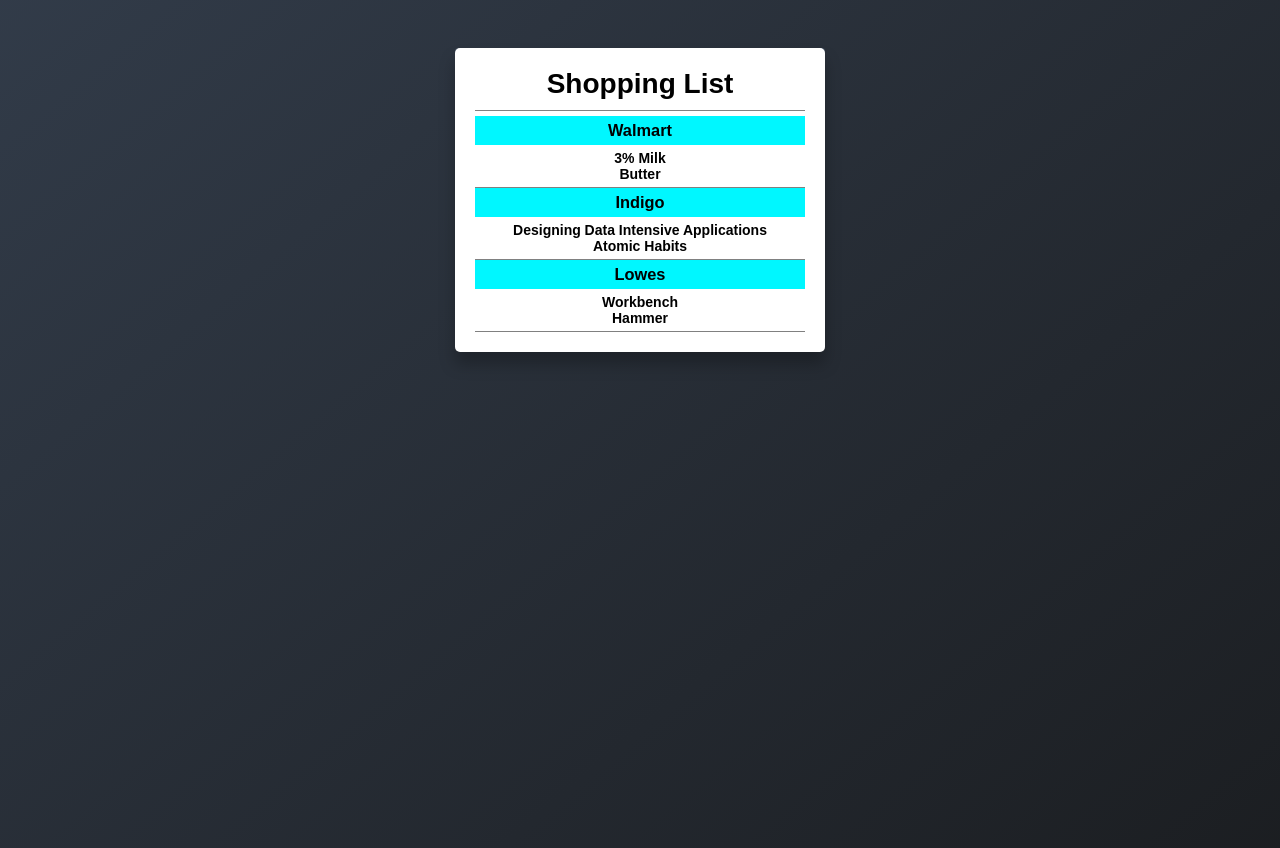
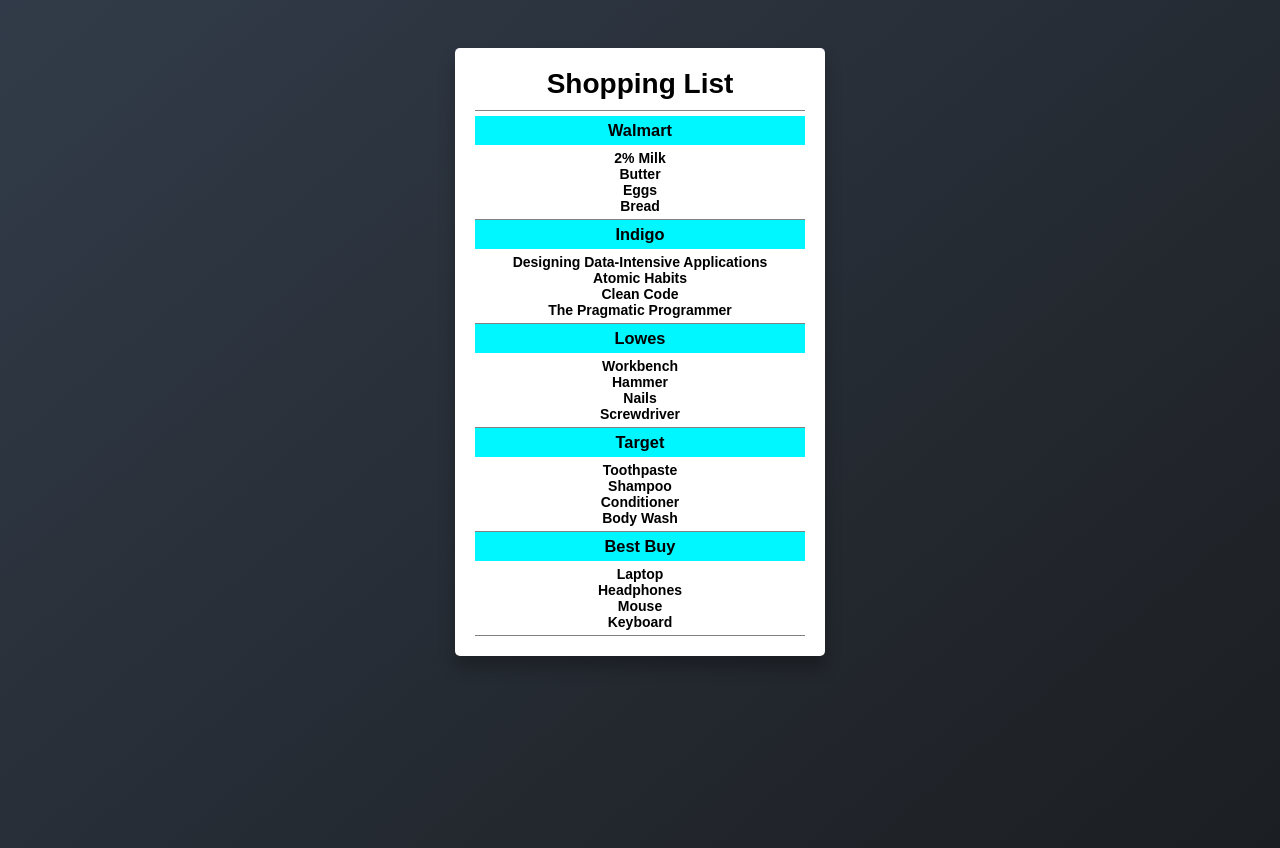
Before and after one commit to JL-Agbalo/react-beautiful-dnd, a React (Create React App) app: page / in a window 1280 px wide. Built offline with nearby package versions, Linux system fonts and the light colour scheme.

Commit message:
feat: update initial data with new items and stores for enhanced inventory representation

```diff
--- a/src/data/initialData.js
+++ b/src/data/initialData.js
@@ -3,8 +3,10 @@
     id: "0e2f0db1-5457-46b0-949e-8032d2f9997a",
     name: "Walmart",
     items: [
-      { id: "26fd50b3-3841-496e-8b32-73636f6f4197", name: "3% Milk" },
+      { id: "26fd50b3-3841-496e-8b32-73636f6f4197", name: "2% Milk" },
       { id: "b0ee9d50-d0a6-46f8-96e3-7f3f0f9a2525", name: "Butter" },
+      { id: "a1b2c3d4-5678-90ab-cdef-1234567890ab", name: "Eggs" },
+      { id: "b1c2d3e4-5678-90ab-cdef-1234567890ab", name: "Bread" },
     ],
     tint: 1,
   },
@@ -14,9 +16,14 @@
     items: [
       {
         id: "95ee6a5d-f927-4579-8c15-2b4eb86210ae",
-        name: "Designing Data Intensive Applications",
+        name: "Designing Data-Intensive Applications",
       },
       { id: "5bee94eb-6bde-4411-b438-1c37fa6af364", name: "Atomic Habits" },
+      { id: "c1d2e3f4-5678-90ab-cdef-1234567890ab", name: "Clean Code" },
+      {
+        id: "d1e2f3g4-5678-90ab-cdef-1234567890ab",
+        name: "The Pragmatic Programmer",
+      },
     ],
     tint: 2,
   },
@@ -26,7 +33,31 @@
     items: [
       { id: "960cbbcf-89a0-4d79-aa8e-56abbc15eacc", name: "Workbench" },
       { id: "d3edf796-6449-4931-a777-ff66965a025b", name: "Hammer" },
+      { id: "e1f2g3h4-5678-90ab-cdef-1234567890ab", name: "Nails" },
+      { id: "f1g2h3i4-5678-90ab-cdef-1234567890ab", name: "Screwdriver" },
     ],
     tint: 3,
   },
+  {
+    id: "a1b2c3d4-e5f6-7890-abcd-ef1234567890",
+    name: "Target",
+    items: [
+      { id: "12345678-90ab-cdef-1234-567890abcdef", name: "Toothpaste" },
+      { id: "abcdef12-3456-7890-abcd-ef1234567890", name: "Shampoo" },
+      { id: "g1h2i3j4-5678-90ab-cdef-1234567890ab", name: "Conditioner" },
+      { id: "h1i2j3k4-5678-90ab-cdef-1234567890ab", name: "Body Wash" },
+    ],
+    tint: 4,
+  },
+  {
+    id: "09876543-21fe-dcba-0987-654321fedcba",
+    name: "Best Buy",
+    items: [
+      { id: "fedcba98-7654-3210-fedc-ba9876543210", name: "Laptop" },
+      { id: "01234567-89ab-cdef-0123-456789abcdef", name: "Headphones" },
+      { id: "i1j2k3l4-5678-90ab-cdef-1234567890ab", name: "Mouse" },
+      { id: "j1k2l3m4-5678-90ab-cdef-1234567890ab", name: "Keyboard" },
+    ],
+    tint: 5,
+  },
 ];
```
